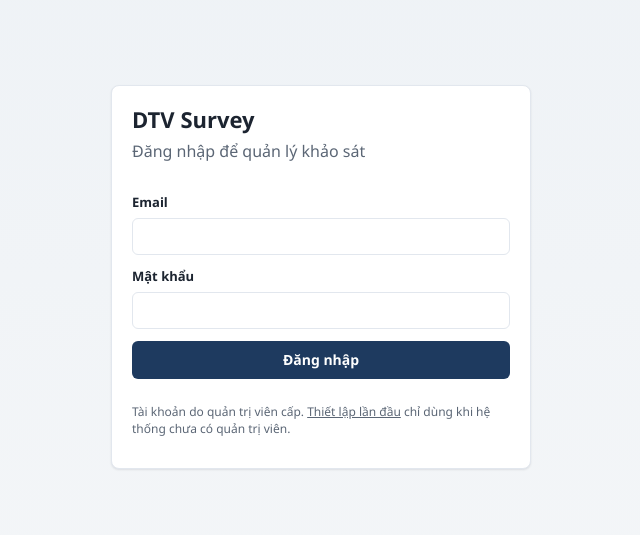
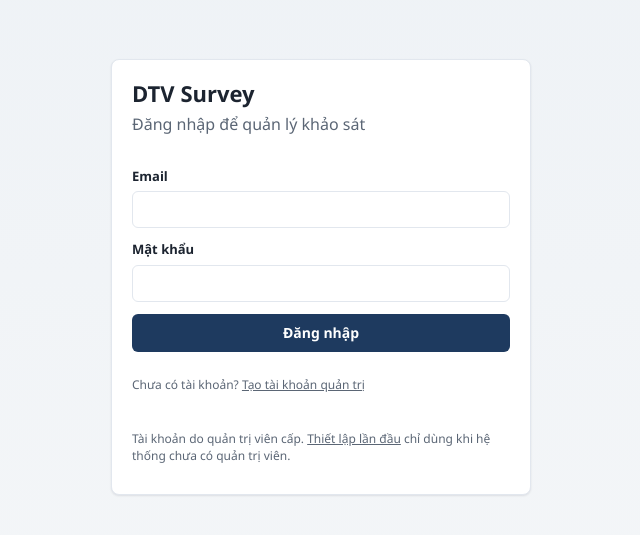
Before and after one commit to nhanthanbich69/dtv-survey, a React (Vite) app: page /login in a window 1280 px wide. Shown: the part 123-658 px from the top of the page, without its empty margins (319-959 px from the left). Built offline with nearby package versions, Linux system fonts and the light colour scheme; no server answers.

Commit message:
update cơ chế đăng nhập

```diff
--- a/src/App.tsx
+++ b/src/App.tsx
@@ -11,12 +11,12 @@ import { UsersPage } from "./pages/UsersPage";
 import { CustomersPage } from "./pages/CustomersPage";
 
 import { AccountPage } from "./pages/AccountPage";
-import { HomePage, NotFoundPage, PublicSurveyPage } from "./pages/PublicSurveyPage";
+import { NotFoundPage, PublicSurveyPage } from "./pages/PublicSurveyPage";
 
 export default function App() {
   return (
     <Routes>
-      <Route path="/" element={<HomePage />} />
+      <Route path="/" element={<Navigate to="/login" replace />} />
       <Route path="/login" element={<LoginPage />} />
       <Route path="/setup" element={<SetupPage />} />
       <Route path="/s/:public_slug" element={<PublicSurveyPage />} />
--- a/src/pages/LoginPage.tsx
+++ b/src/pages/LoginPage.tsx
@@ -62,6 +62,9 @@ function LoginForm() {
           {busy ? "Đang đăng nhập..." : "Đăng nhập"}
         </Button>
         <p className="hint">
+          Chưa có tài khoản? <Link to="/setup">Tạo tài khoản quản trị</Link>
+        </p>
+        <p className="hint">
           Tài khoản do quản trị viên cấp. <Link to="/setup">Thiết lập lần đầu</Link> chỉ dùng khi hệ thống chưa có quản trị viên.
         </p>
       </form>
```
